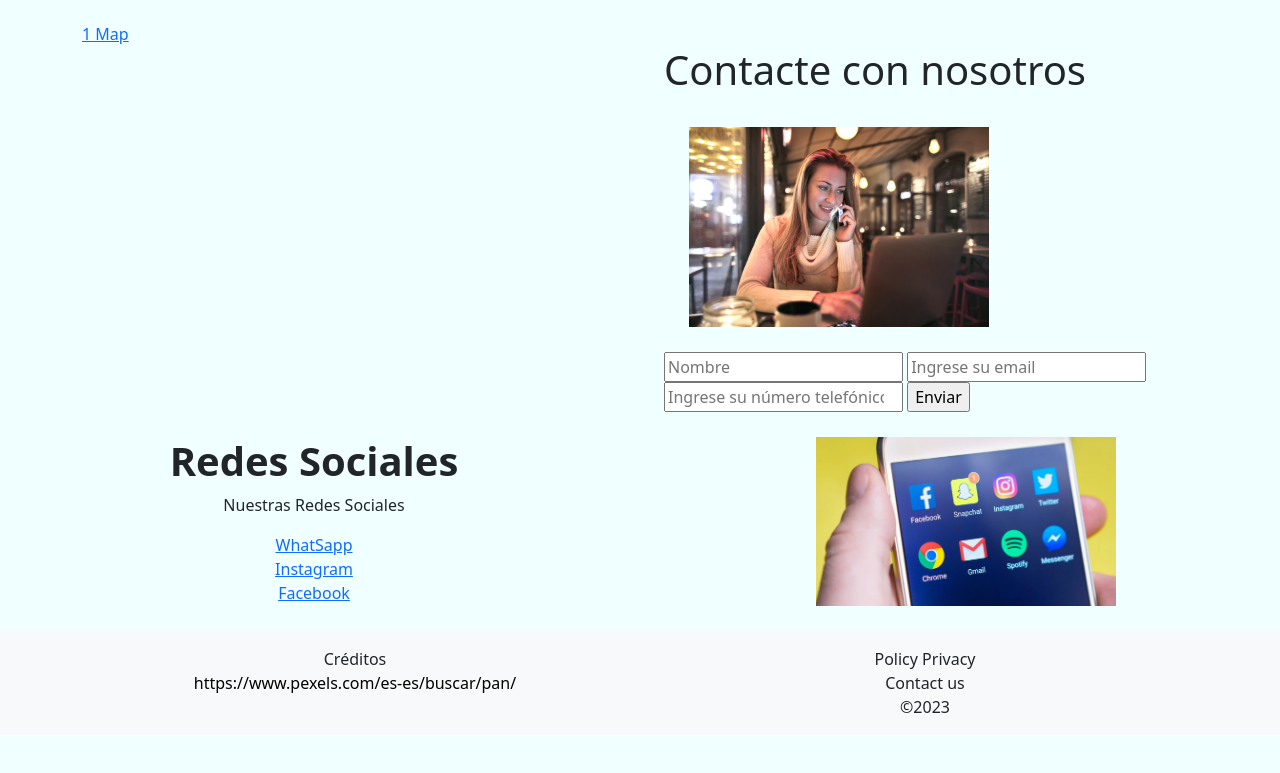
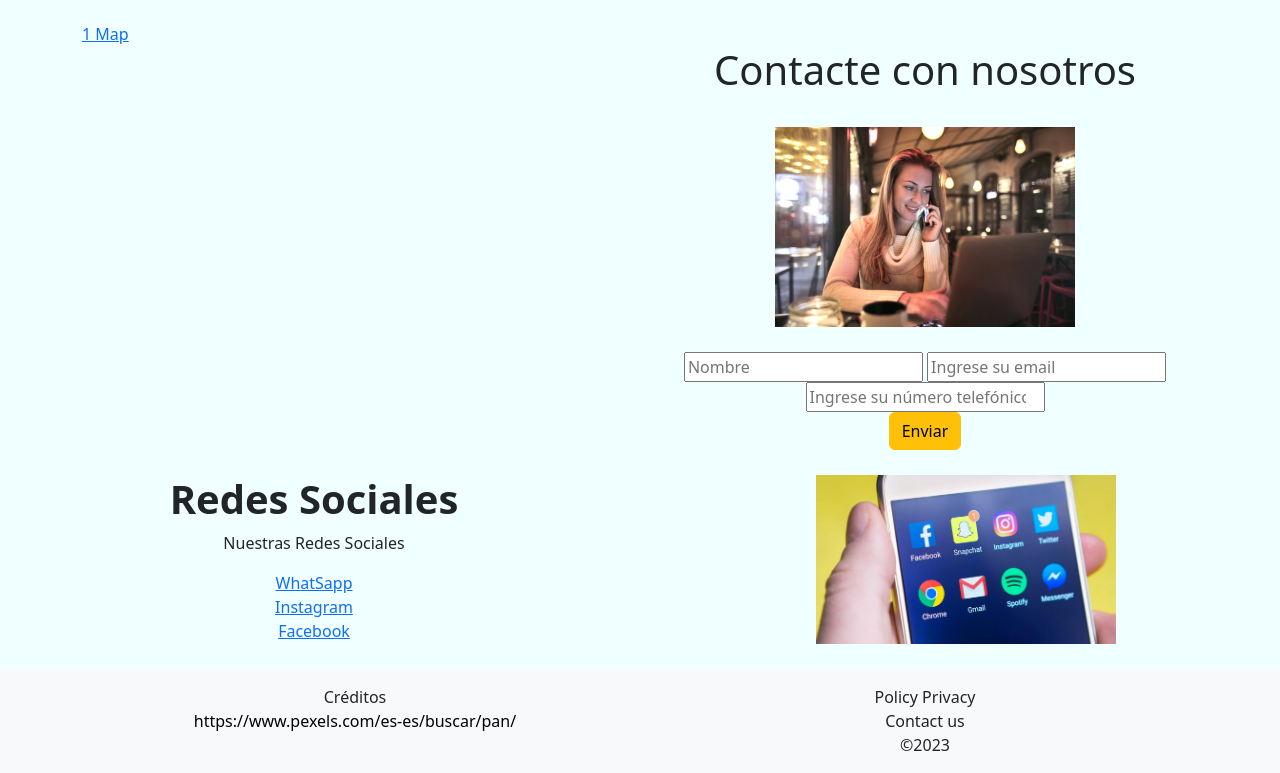
Before and after one commit to Panxho-12/PagePrueba1, a plain HTML site: page Prueba/index.html in a window 1280 px wide. Shown: the part 1313-2086 px from the top of the page. Before the commit the page ends 2048 px from the top, so only its background shows below. Drawn offline with nearby package versions, Linux system fonts and the light colour scheme; a script that the page names is missing.

Commit message:
index
se agregan comentarios que describen la seccion y ademas se arregla el formulario, añadiendo un nuevo boton

```diff
--- a/Prueba/index.html
+++ b/Prueba/index.html
@@ -11,7 +11,7 @@
     <link href="https://cdn.jsdelivr.net/npm/bootstrap@5.3.0-alpha3/dist/css/bootstrap.min.css" rel="stylesheet" integrity="sha384-KK94CHFLLe+nY2dmCWGMq91rCGa5gtU4mk92HdvYe+M/SXH301p5ILy+dN9+nJOZ" crossorigin="anonymous">
 </head>
 <body style="background-color:azure;">
-
+    <!-- seccion de menu -->
     <section class="navbar navbar-expand-lg navbar-dark bg-dark">
         <div class="container">
             <h1 class="navbar-brand">¡LA MEJOR PANADERIA DE ATACAMA DOÑA LUISA!</h1>
@@ -29,8 +29,8 @@
             </div>
         </div>
     </section>
-
     <main class="container">
+        <!-- seccion de la Panaderia -->
        <section class="row" id="principal">
             <div class="col-md-6 text-center">
             <img src="./assets/varios-tipos-de-pan-en-un-fondo-blanco-11596670.jpg" alt="" id="imagen-principal">
@@ -41,6 +41,7 @@
                 <button class="btn btn-warning">Compra Aqui</button>
             </div>
        </section>
+       <!-- seccion de quienes son -->
        <section class="row flex-row-reverse" id="nosotros">
             <div class="col-md-6 text-center">
             <img src="./assets/img1.jpg" alt="">
@@ -55,6 +56,7 @@
                 </div>
             </div>
        </section>
+       <!-- seccion de donde se pueden ubicar -->
        <section class="row">
             <div class="col-md-6 text-center" id="ubicacion">
             <img src="./assets/img2.jpg" alt="">
@@ -77,7 +79,8 @@
                 to.parentNode.insertBefore(s, to);
               })();</script><a href="https://1map.com/es/map-embed">1 Map</a></div>
        </section>
-       <section class="row flex-row-reverse" id="contacto">
+       <!-- seccion de contacto -->
+       <section class="row flex-row-reverse text-center" id="contacto">
             <div class="col-md-6">
                 <div class="container">
                     <h1 class="title">Contacte con nosotros</h1>
@@ -85,13 +88,14 @@
                     <form action="" class="form">
                         <input class="input" type="text" name="" id="" placeholder="Nombre">
                         <input class="input" type="email" name="" id="" placeholder="Ingrese su email">
-                        <input class="input" type="number" id="" placeholder="Ingrese su número telefónico">
-                        <input class="input" type="submit" value="Enviar">
+                        <input class="input" type="number" id="" placeholder="Ingrese su número telefónico"><br>
+                        <button class="btn btn-warning">Enviar</button>
                     </form>
                 </div>
             </div>
        </section>
     </main>
+    <!-- seccion de redes sociales -->
     <section class="row flex-row-reverse" id="redes">
         <div class="col-md-6 text-center">
         <img src="./assets/redes.jpg" alt="">
@@ -104,6 +108,7 @@
             <a href="https://www.facebook.com/profile.php?id=100082016717811&sk=about">Facebook</a>
         </div>
     </section>
+     <!-- por ultimo la parte del final  -->
     <footer class="bg-light">
         <section class="container">
             <div class="row text-center py-3">
```
Also changed, not shown: Prueba/style.css (line endings or trailing spaces).
